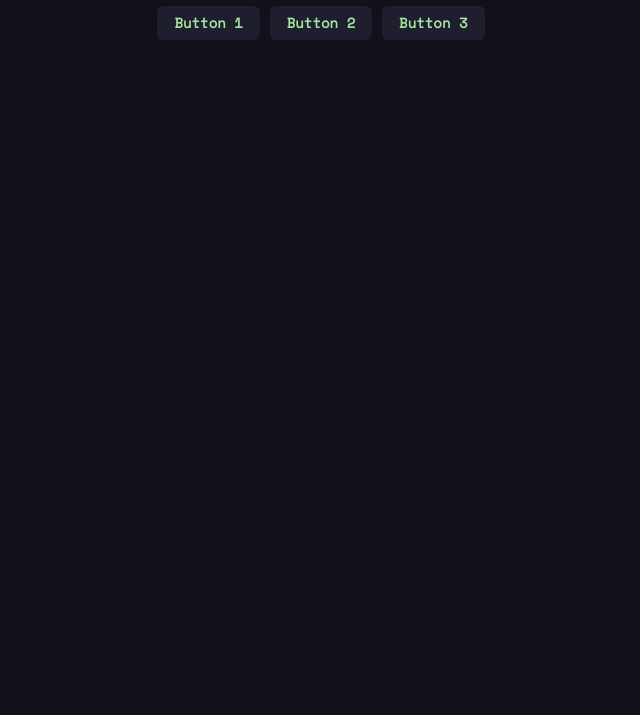
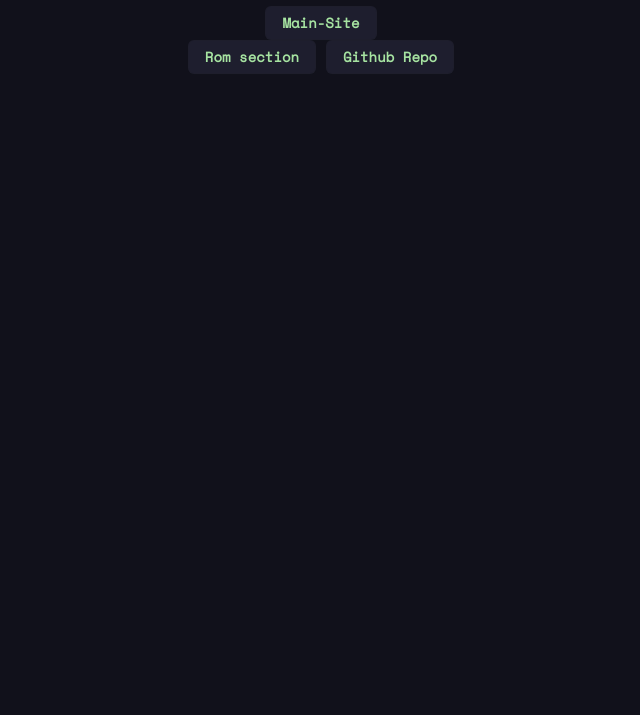
Before and after one commit to raidontpaizer/raidontpaizer.github.io, a website: page index.html in a window 1280 px wide. Shown: the part 85-800 px from the top of the page, without its empty margins (319-959 px from the left). Drawn offline with nearby package versions, Linux system fonts and the light colour scheme.

Commit message:
Update index.html

```diff
--- a/index.html
+++ b/index.html
@@ -18,9 +18,10 @@
     <h1>Hello, world!</h1>
   </header>
   <nav class="nav" id="nav">
-    <button class="button" role="button">Button 1</button>
-    <button class="button" role="button">Button 2</button>
-    <button class="button" role="button">Button 3</button>
+    <button class="button" role="button" onclick="window.open('https://raidopaizer.nekoweb.org/','_blank')">Main-Site</button>
+    <br>
+    <button class="button" role="button" onclick="window.open('/roms','_blank')">Rom section</button>
+    <button class="button" role="button" onclick="window.open('https://github.com/raidopaizer/raidopaizer.github.io/','_blank')">Github Repo</button>
   </nav>
   <main>
     <section></section>
```
